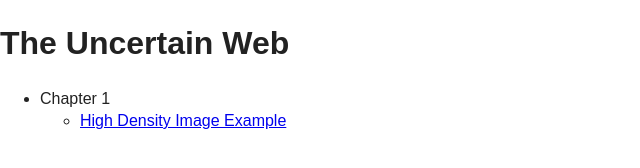
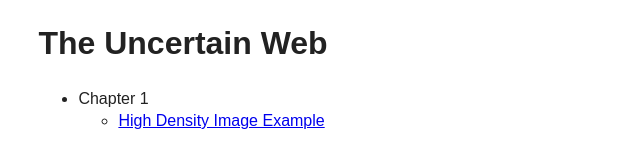
Before and after one commit to roblarsen/the-uncertain-web, a plain HTML site: page code/index.html in a window 1280 px wide. Shown: the whole page, without its empty margins (0-640 px from the left). Drawn offline with Linux system fonts and the light colour scheme.

Commit message:
padding!

```diff
--- a/code/_assets/css/main.css
+++ b/code/_assets/css/main.css
@@ -98,7 +98,9 @@ textarea {
    Author's custom styles
    ========================================================================== */
 
-
+body {
+   padding: 0 3%;
+}
 
 
 
```
